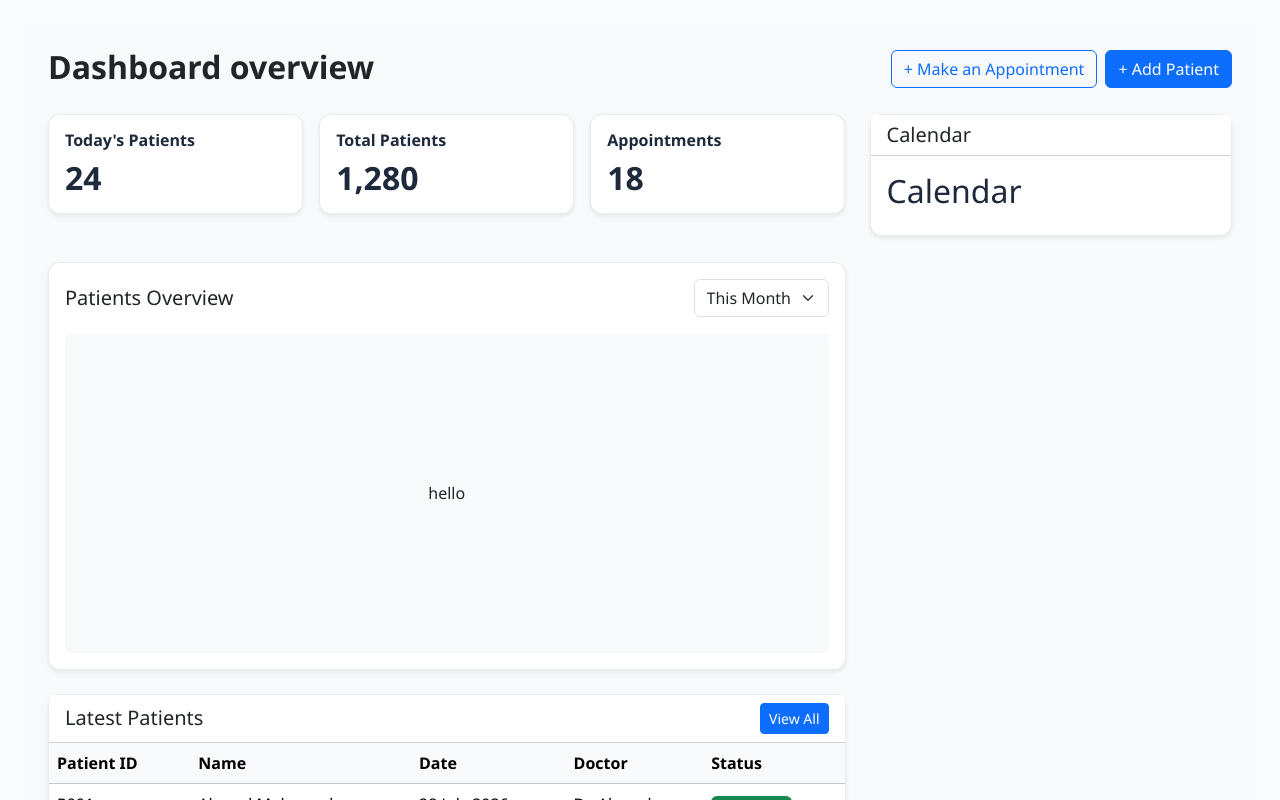
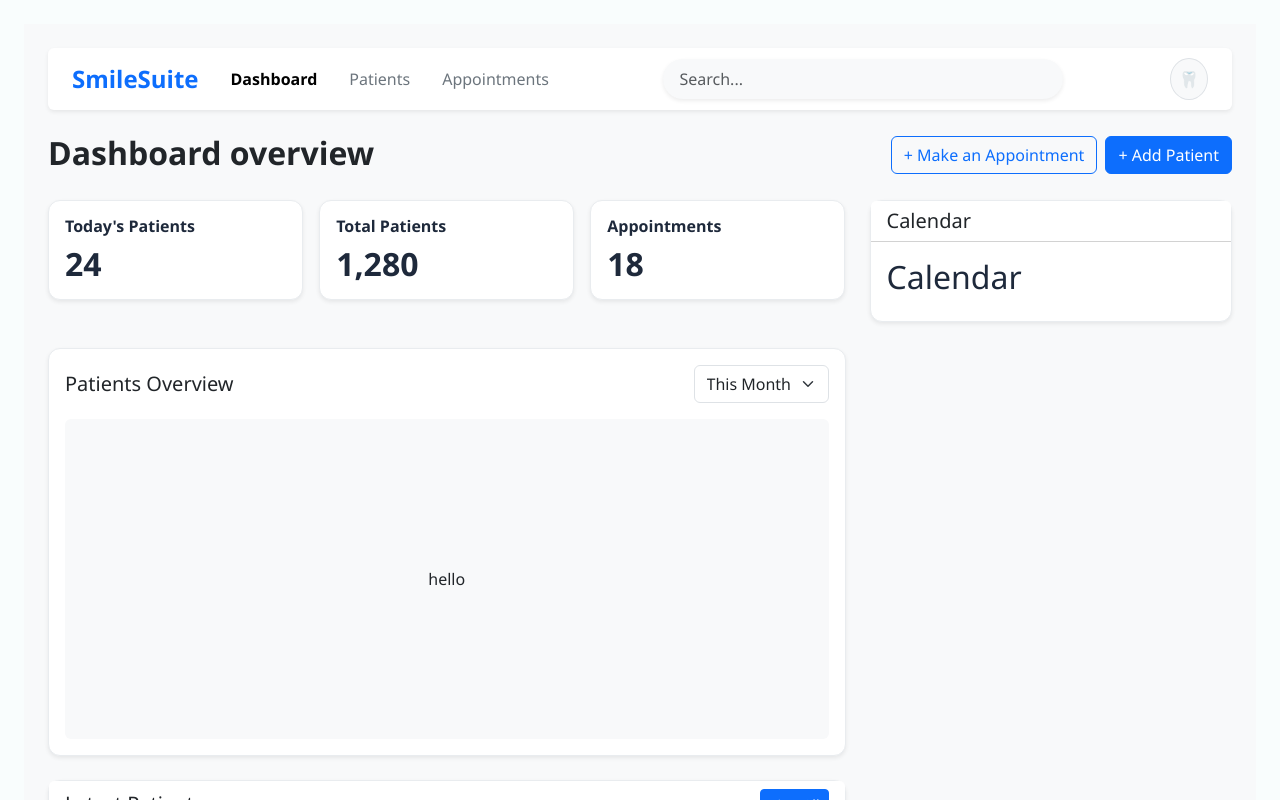
Before and after one commit to soadAmrF/Project-Frontend, a React (Vite) app: page /dashboard in a window 1280 px wide. Shown: the top 800 px of the page. Built offline with nearby package versions, Linux system fonts and the light colour scheme.

Commit message:
Added Nav

```diff
--- a/src/Pages/Dashboard/Dashboard.jsx
+++ b/src/Pages/Dashboard/Dashboard.jsx
@@ -4,10 +4,12 @@ import ChartSection from "./components/ChartSection";
 import RecentPatients from "./components/RecentPatients";
 import CalendarCard from "./components/CalendarCard";
 import "./Dashboard.css";
+import Navbar from "./components/Nav";
 
 export default function Dashboard() {
   return (
     <div className="dashboard-container">
+      <Navbar />
       <DashboardHeader />
 
       <div className="dashboard-grid">
--- /dev/null
+++ b/src/Pages/Dashboard/components/Nav.jsx
@@ -0,0 +1,49 @@
+import React from "react";
+
+const Navbar = () => {
+  return (
+    <nav className="navbar navbar-expand-lg bg-white rounded shadow-sm py-2 w-100 mb-4 br-2">
+      <div className="container-fluid px-4">
+        <a className="navbar-brand fw-bold text-primary fs-4 me-4" href="#">
+          SmileSuite
+        </a>
+
+        <ul className="navbar-nav me-auto mb-2 mb-lg-0 gap-3">
+          <li className="nav-item">
+            <a className="nav-link active fw-bold" href="/dashboard">
+              Dashboard
+            </a>
+          </li>
+          <li className="nav-item">
+            <a className="nav-link text-secondary" href="#">
+              Patients
+            </a>
+          </li>
+          <li className="nav-item">
+            <a className="nav-link text-secondary" href="#">
+              Appointments
+            </a>
+          </li>
+        </ul>
+
+        <form
+          className=" my-2 my-lg-0"
+          style={{ width: "100%", maxWidth: "400px" }}
+          onSubmit={(e) => e.preventDefault()}
+        >
+          <input
+            className="form-control rounded-pill bg-light border-0 px-3 py-2 shadow-sm fs-6"
+            type="search"
+            placeholder="Search..."
+          />
+        </form>
+
+        <div className="d-flex align-items-center gap-2 ms-auto">
+          <div className="p-2 bg-light rounded-circle border">🦷</div>
+        </div>
+      </div>
+    </nav>
+  );
+};
+
+export default Navbar;
```
Also changed, not shown: src/Pages/Auth/Login/LoginPage.jsx (indentation only), 1 other file (tests, documents, lock files or other folders).
